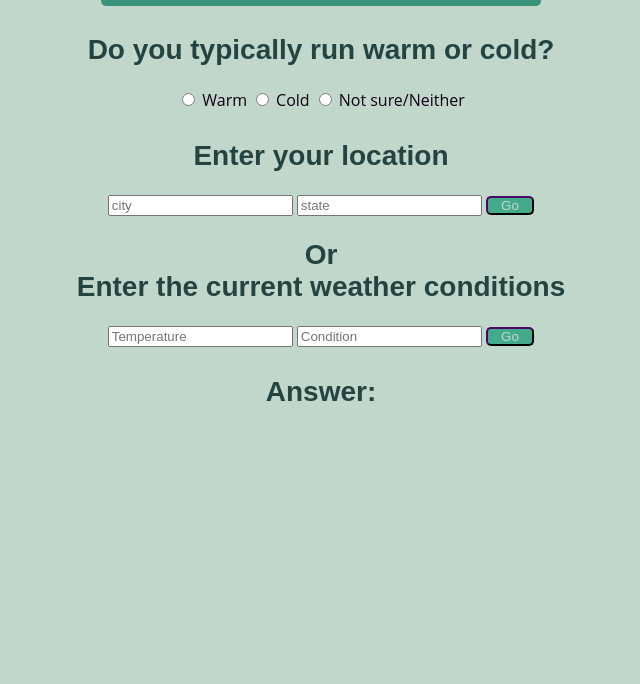
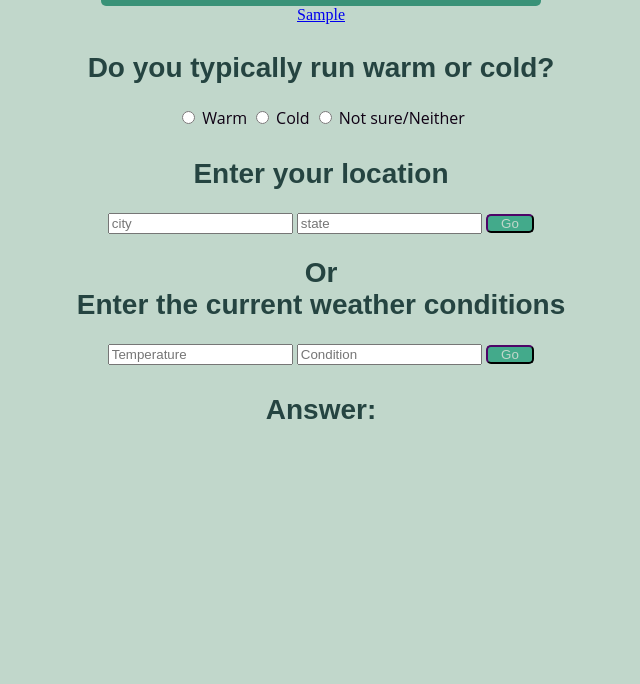
Before and after one commit to fincorporated/doINeedAJacket, a plain HTML site: page index.html in a window 1280 px wide. Shown: the part 116-800 px from the top of the page, without its empty margins (319-959 px from the left). Drawn offline with Linux system fonts and the light colour scheme.

Commit message:
testing pdfs

```diff
--- a/index.html
+++ b/index.html
@@ -10,6 +10,7 @@
         <div id="container">
             <div>
                 <h1>Short or Long Sleeves?</h1>
+                <a href="sampleSched.pdf" target="_blank">Sample</a>
             </div>
             <div class="personalTemp">
                 <h2>Do you typically run warm or cold?</h2>
```
Also changed, not shown: 1 other file.
